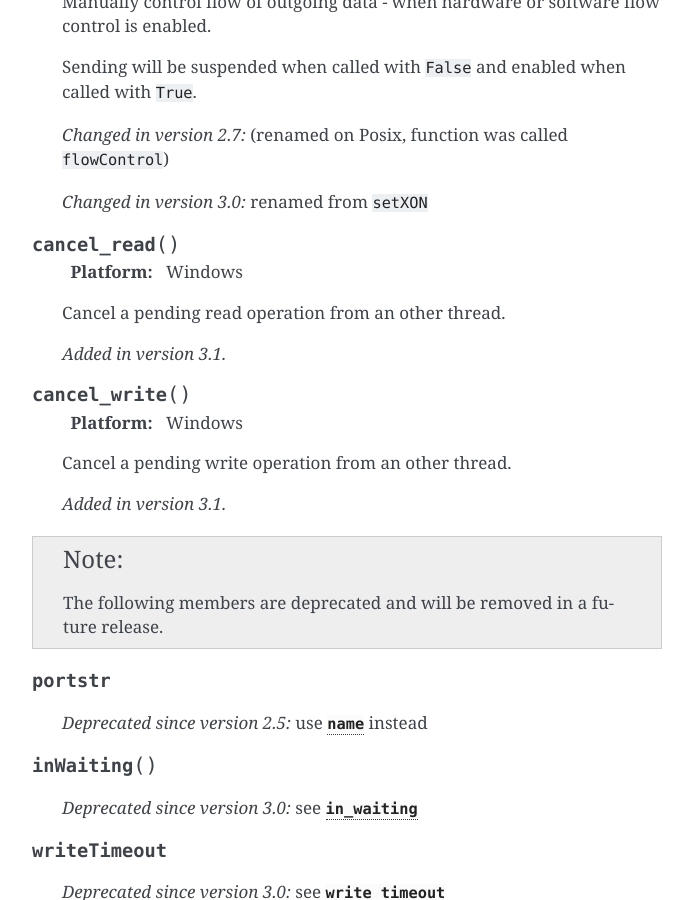
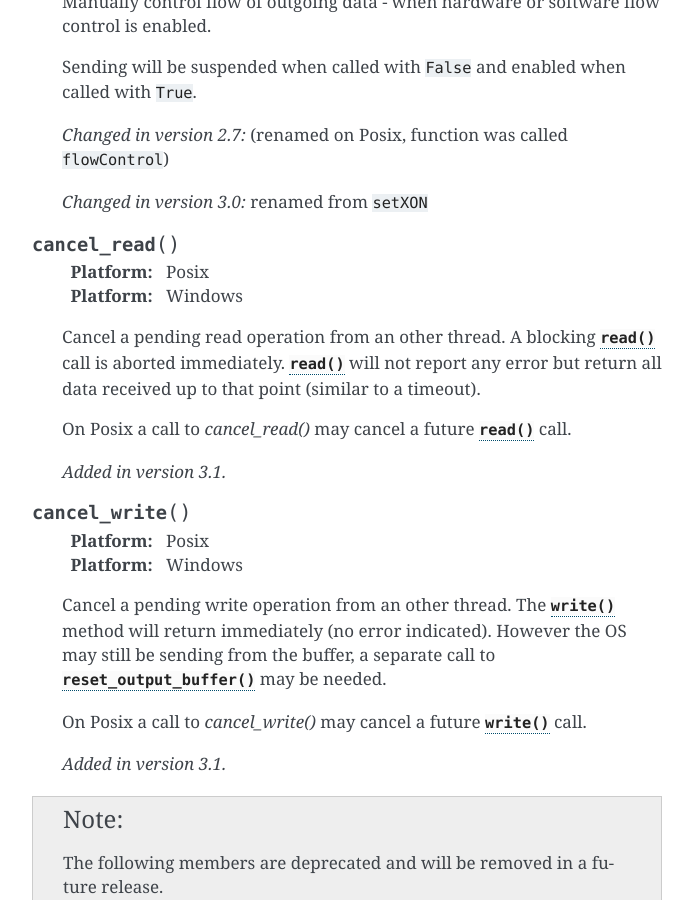
Before and after one commit to pyserial/pyserial, a Sphinx documentation site: the page built from documentation/pyserial_api.rst, in a window 1280 px wide and 900 px high, scrolled down 9661 px. Shown: the whole window, without its empty margins (418-1111 px from the left). Built offline with Sphinx 7.4.7, drawn with Linux system fonts in a browser that asks for light colours.

Commit message:
doc: update/extend cancel_read/write, mention new Posix support

```diff
--- a/documentation/pyserial_api.rst
+++ b/documentation/pyserial_api.rst
@@ -523,17 +523,29 @@ Native ports
 
     .. method:: cancel_read()
 
+        :platform: Posix
         :platform: Windows
 
-        Cancel a pending read operation from an other thread.
+        Cancel a pending read operation from an other thread. A blocking
+        :meth:`read` call is aborted immediately. :meth:`read` will not report
+        any error but return all data received up to that point (similar to a
+        timeout).
+
+        On Posix a call to `cancel_read()` may cancel a future :meth:`read` call.
 
         .. versionadded:: 3.1
 
     .. method:: cancel_write()
 
+        :platform: Posix
         :platform: Windows
 
-        Cancel a pending write operation from an other thread.
+        Cancel a pending write operation from an other thread. The
+        :meth:`write` method will return immediately (no error indicated).
+        However the OS may still be sending from the buffer, a separate call to
+        :meth:`reset_output_buffer` may be needed.
+
+        On Posix a call to `cancel_write()` may cancel a future :meth:`write` call.
 
         .. versionadded:: 3.1
 
```
